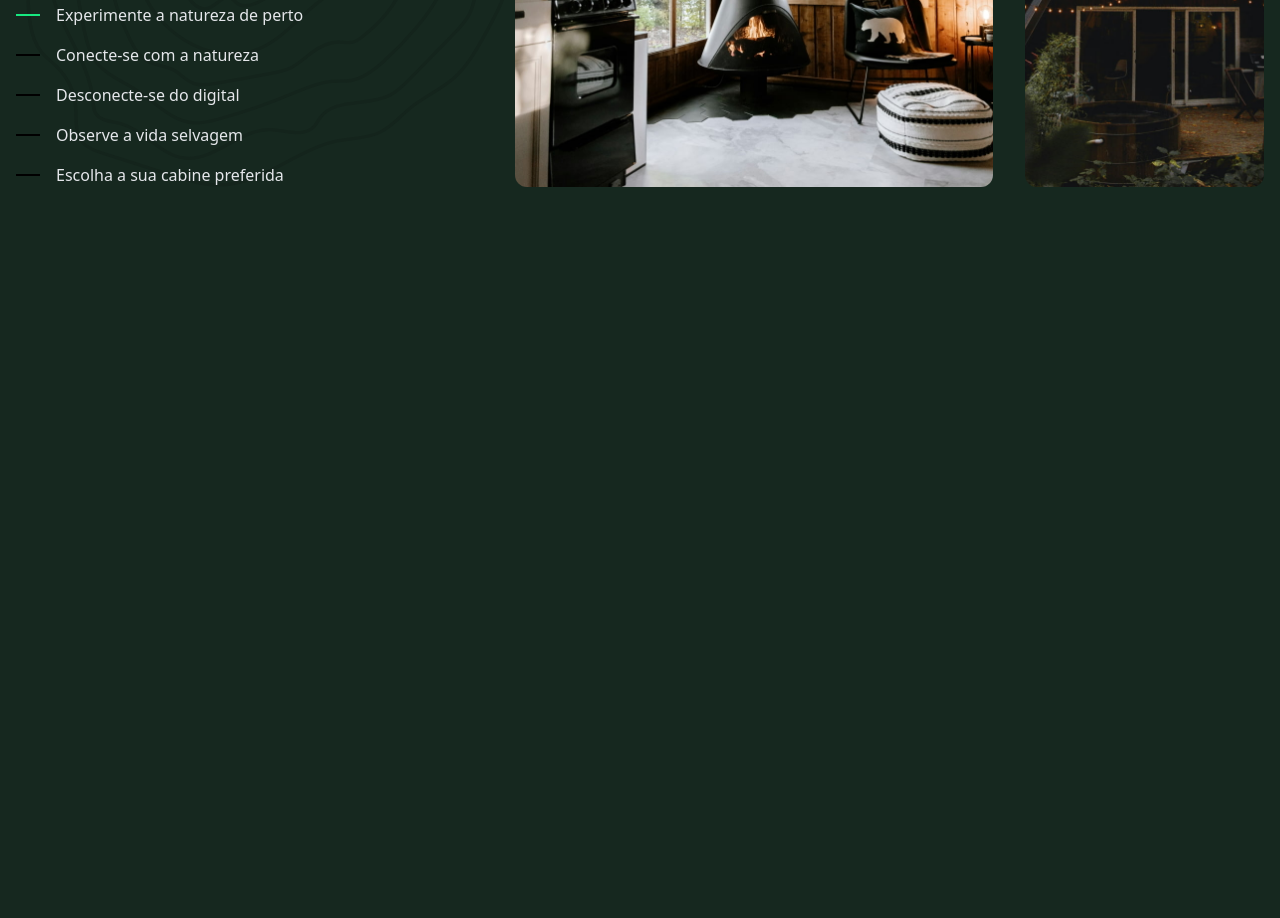
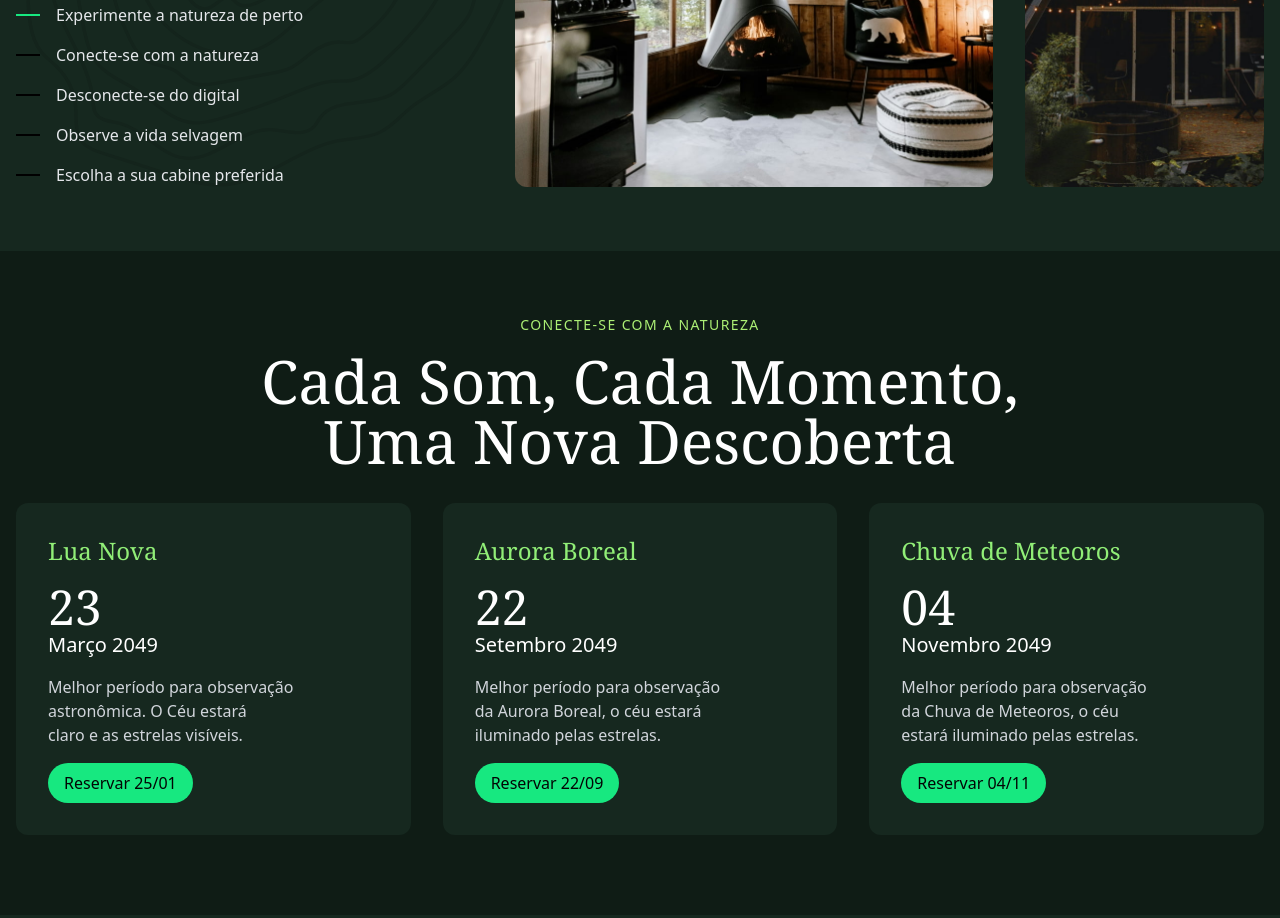
Before and after one commit to danilo1opes/Forest, a website: page src/index.html in a window 1280 px wide. Shown: the part 1342-2260 px from the top of the page. Before the commit the page ends 1913 px from the top, so only its background shows below. Drawn offline with Linux system fonts and the light colour scheme; files whose address does not match are found by name.

Commit message:
🏗️ feat: Events Section

```diff
--- a/src/index.html
+++ b/src/index.html
@@ -23,6 +23,7 @@
       </div>
     </div>
 
+    <!-- Navegação -->
     <header class="container flex justify-between items-center gap-8 py-8">
       <a href="/"><img src="./img/forest.svg" alt="Forest" /></a>
       <nav>
@@ -102,7 +103,7 @@
       </div>
     </main>
 
-    <!-- acomodacoes -->
+    <!-- Acomodacoes -->
     <section
       id="acomodacoes"
       class="container grid lg:grid-cols-[2fr_3fr] mb-12 pt-16 sm:mb-16"
@@ -173,5 +174,88 @@
         </div>
       </div>
     </section>
+
+    <!-- Eventos -->
+    <section id="eventos" class="mb-12 sm:mb-16 py-12 sm:py-16 bg-verde-900">
+      <div class="container">
+        <p
+          class="mb-4 text-center uppercase text-sm tracking-widest text-verde-200"
+        >
+          Conecte-se com a natureza
+        </p>
+        <h2
+          class="capitalize text-white text-4xl sm:text-6xl font-serif mb-8 text-center max-w-screen-md mx-auto text-balance"
+        >
+          Cada som, cada momento, uma nova descoberta
+        </h2>
+
+        <!-- Cards -->
+        <div
+          class="overflow-x-auto snap-x snap-mandatory pb-4 grid grid-cols-[repeat(3,minmax(300px,1fr))] gap-4 sm:gap-8"
+        >
+          <!-- Lua Nova -->
+          <div
+            class="grid snap-center gap-4 bg-verde-800 p-6 sm:p-8 rounded-xl"
+          >
+            <h3 class="text-verde-300 text-2xl font-serif">Lua Nova</h3>
+            <div class="text-white">
+              <span class="font-serif text-5xl">23</span>
+              <p class="text-xl">Março 2049</p>
+            </div>
+            <p class="text-gray-300 text-balance">
+              Melhor período para observação astronômica. O Céu estará claro e
+              as estrelas visíveis.
+            </p>
+            <a
+              href="#contato"
+              class="bg-verde-400 text-verde-950 py-2 px-4 inline-block rounded-full self-end justify-self-start"
+              >Reservar 25/01</a
+            >
+          </div>
+
+          <!-- Aurora Boreal -->
+          <div
+            class="grid snap-center gap-4 bg-verde-800 p-6 sm:p-8 rounded-xl"
+          >
+            <h3 class="text-verde-300 text-2xl font-serif">Aurora Boreal</h3>
+            <div class="text-white">
+              <span class="font-serif text-5xl">22</span>
+              <p class="text-xl">Setembro 2049</p>
+            </div>
+            <p class="text-gray-300 text-balance">
+              Melhor período para observação da Aurora Boreal, o céu estará
+              iluminado pelas estrelas.
+            </p>
+            <a
+              href="#contato"
+              class="bg-verde-400 text-verde-950 py-2 px-4 inline-block rounded-full self-end justify-self-start"
+              >Reservar 22/09</a
+            >
+          </div>
+
+          <!-- Meteoros -->
+          <div
+            class="grid snap-center gap-4 bg-verde-800 p-6 sm:p-8 rounded-xl"
+          >
+            <h3 class="text-verde-300 text-2xl font-serif">
+              Chuva de Meteoros
+            </h3>
+            <div class="text-white">
+              <span class="font-serif text-5xl">04</span>
+              <p class="text-xl">Novembro 2049</p>
+            </div>
+            <p class="text-gray-300 text-balance">
+              Melhor período para observação da Chuva de Meteoros, o céu estará
+              iluminado pelas estrelas.
+            </p>
+            <a
+              href="#contato"
+              class="bg-verde-400 text-verde-950 py-2 px-4 inline-block rounded-full self-end justify-self-start"
+              >Reservar 04/11</a
+            >
+          </div>
+        </div>
+      </div>
+    </section>
   </body>
 </html>
```
Also changed, not shown: src/output.css.
